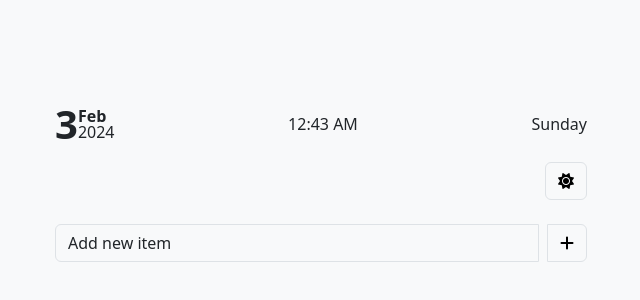
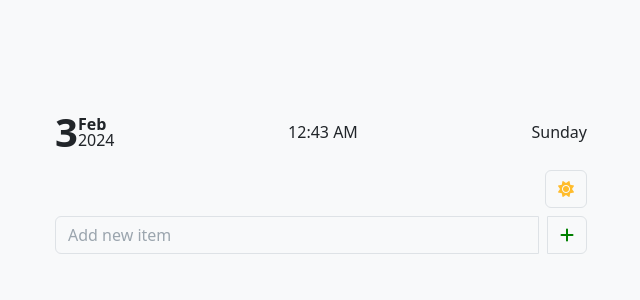
Before and after one commit to finnleygrange/ToDoList, a React (Vite) app in the folder client/: page / in a window 1280 px wide. Shown: the part 218-518 px from the top of the page, without its empty margins (319-959 px from the left). Built offline with nearby package versions, Linux system fonts and the light colour scheme.

Commit message:
Adding a bit of colour

```diff
--- a/client/src/components/AddItemForm.jsx
+++ b/client/src/components/AddItemForm.jsx
@@ -22,7 +22,7 @@ function AddItemForm({ addItemToList, isDarkTheme }) {
 
   return (
     <>
-      <form className="add-item-form input-group mt-4" onSubmit={addItem}>
+      <form className="add-item-form input-group mt-2" onSubmit={addItem}>
         <input
           className={`user-input form-control ${
             isDarkTheme ? "dark-theme" : "light-theme"
@@ -34,11 +34,11 @@ function AddItemForm({ addItemToList, isDarkTheme }) {
         />
         <button
           className={`btn ms-2 border ${
-            isDarkTheme ? " btn-dark" : "btn-light"
+            isDarkTheme ? "btn-dark" : "btn-light"
           }`}
           type="submit"
         >
-          <i className="fa-solid fa-plus"></i>
+          <i className="plus fa-solid fa-plus"></i>
         </button>
       </form>
     </>
--- a/client/src/components/ThemeChanger.jsx
+++ b/client/src/components/ThemeChanger.jsx
@@ -1,3 +1,5 @@
+import "./themeChanger.scss";
+
 function ThemeChanger({ toggleTheme, isDarkTheme }) {
   function HandleToggleTheme() {
     toggleTheme();
@@ -12,9 +14,9 @@ function ThemeChanger({ toggleTheme, isDarkTheme }) {
           onClick={HandleToggleTheme}
         >
           {isDarkTheme ? (
-            <i class="fa-solid fa-moon" />
+            <i className="moon fa-solid fa-moon" />
           ) : (
-            <i class="fa-solid fa-sun" />
+            <i className="sun fa-solid fa-sun" />
           )}
         </button>
       </div>
--- a/client/src/components/addItemForm.scss
+++ b/client/src/components/addItemForm.scss
@@ -12,13 +12,17 @@
 }
 
 .user-input.dark-theme::placeholder {
-  color: $light;
+  color: darken($color: $light, $amount: 50%);
 }
 
 .user-input.light-theme::placeholder {
-  color: $dark;
+  color: lighten($color: $dark, $amount: 50%);
 }
 
 .btn {
   transition: none !important;
 }
+
+.plus {
+  color: green;
+}
--- /dev/null
+++ b/client/src/components/themeChanger.scss
@@ -0,0 +1,9 @@
+@import "../node_modules/bootstrap/scss/bootstrap.scss";
+
+.moon {
+  color: rgb(48, 114, 201);
+}
+
+.sun {
+  color: rgb(255, 188, 44);
+}
```
